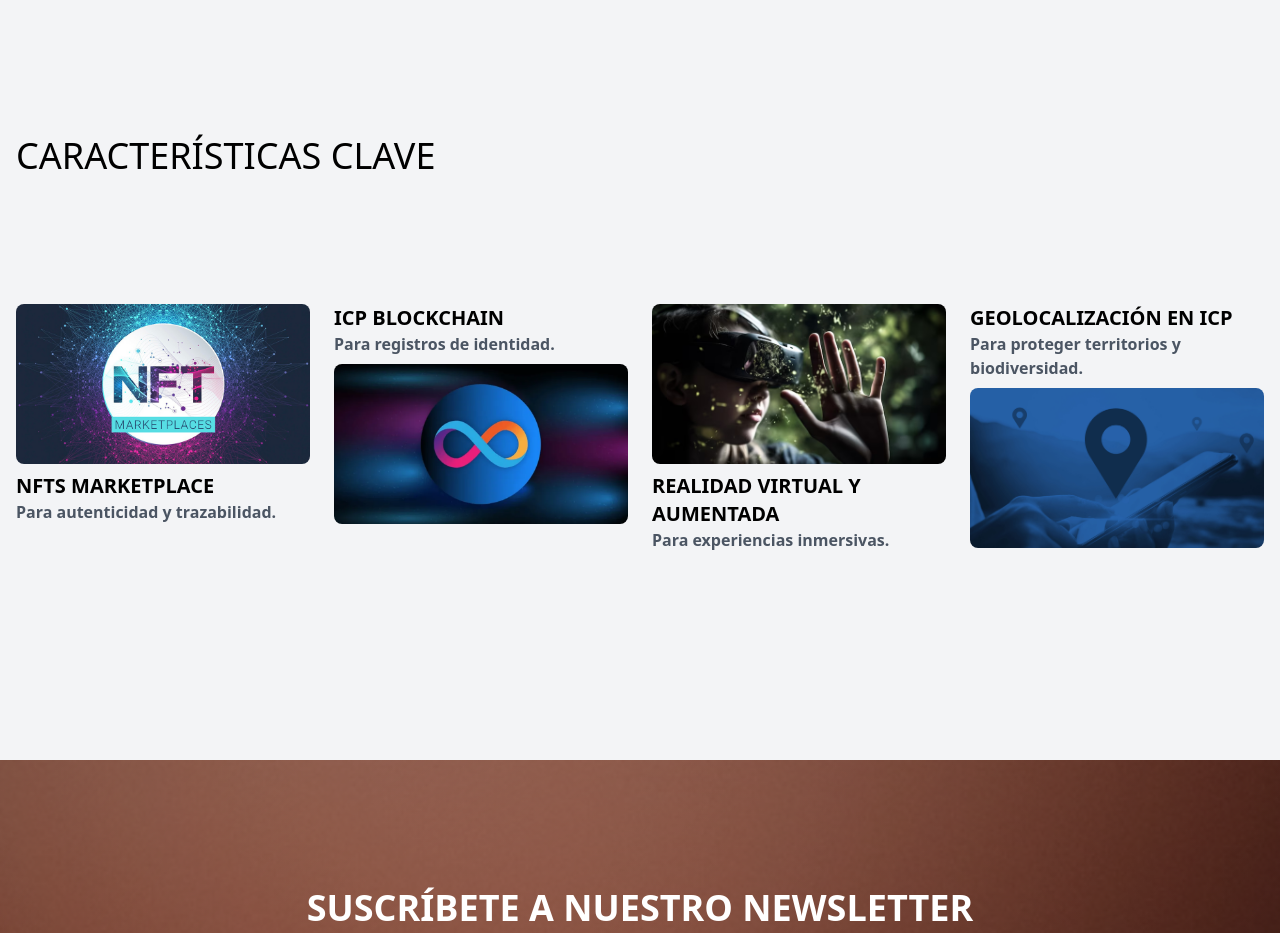
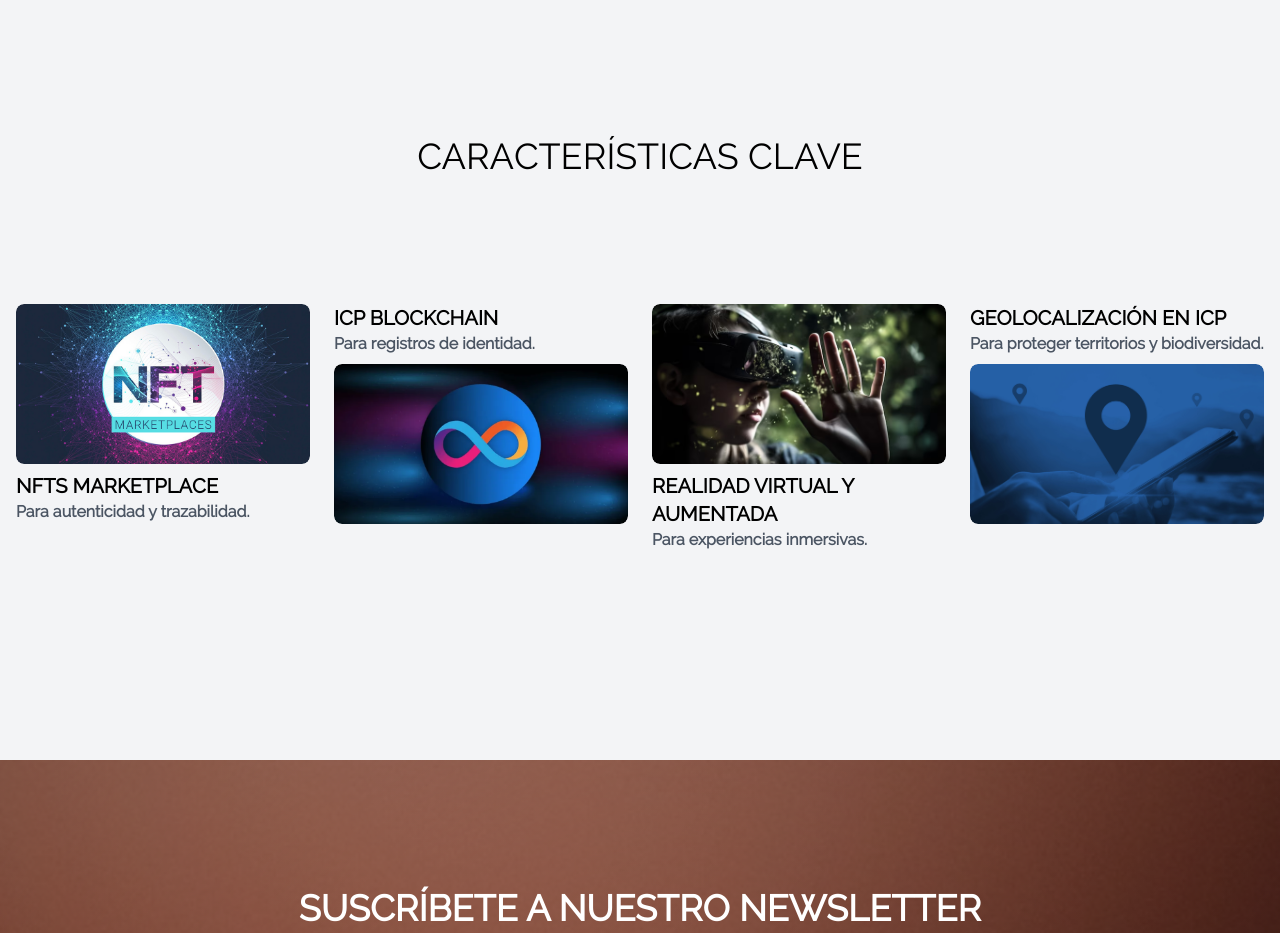
Before and after one commit to vngerus/MuseoNFT, a React (Vite) app: page / in a window 1280 px wide. Shown: the part 840-1773 px from the top of the page. Built offline with nearby package versions, Linux system fonts and the light colour scheme.

Commit message:
perf: se mejora funcionalidad de textos y clases

```diff
--- a/src/App.tsx
+++ b/src/App.tsx
@@ -5,7 +5,7 @@ import BGradient from './components/shared/BGradient';
 
 const App: React.FC = () => {
   return (
-    <div>
+    <div className='font-raleway'>
       <Navbar />
       <Hero />
       <Features />
--- a/src/components/Features.tsx
+++ b/src/components/Features.tsx
@@ -62,20 +62,22 @@ const Features: React.FC = () => {
     return (
         <section className="bg-gray-100 min-h-screen flex items-center justify-center" id='features'>
             <div className="container mx-auto px-4">
-                <h2 className="text-4xl font-normal text-left mb-32 uppercase">Características Clave</h2>
+                <h2 className="text-4xl font-normal mb-32 uppercase text-center">Características Clave</h2>
                 <div className="grid grid-cols-1 md:grid-cols-2 lg:grid-cols-4 gap-6">
                     {items.map((item, index) => (
                         <article key={index} className="flex flex-col items-start mb-8">
                             {index % 2 === 0 ? (
                                 <>
+                                    <div className="relative w-full h-40 overflow-hidden rounded-lg mb-4 lg:mb-2 order-3 lg:order-1">
                                         <img
                                             ref={(el) => (imageRefs.current[index] = el)}
                                             data-index={index}
                                             src={visibleItems.includes(index) ? item.imgSrc : undefined}
                                             alt={`Imagen de ${item.title}`}
-                                        className="w-full h-40 object-cover rounded-lg mb-4 lg:mb-2 order-3 lg:order-1"
+                                            className="absolute inset-0 w-full h-full object-cover transition-transform duration-300 lg:hover:scale-150 rounded-lg"
                                             loading="lazy"
                                         />
+                                    </div>
                                     <h3 className="text-xl font-bold uppercase text-left order-1 lg:order-2">{item.title}</h3>
                                     <p className="text-left font-semibold text-gray-600 order-2 lg:order-3">{item.description}</p>
                                 </>
@@ -83,14 +85,16 @@ const Features: React.FC = () => {
                                 <>
                                     <h3 className="text-xl font-bold uppercase text-left order-1 lg:order-1">{item.title}</h3>
                                     <p className="text-left font-semibold text-gray-600 order-2 lg:order-2">{item.description}</p>
+                                    <div className="relative w-full h-40 overflow-hidden rounded-lg mt-4 lg:mt-2 order-3 lg:order-3">
                                         <img
                                             ref={(el) => (imageRefs.current[index] = el)}
                                             data-index={index}
                                             src={visibleItems.includes(index) ? item.imgSrc : undefined}
                                             alt={`Imagen de ${item.title}`}
-                                        className="w-full h-40 object-cover rounded-lg mt-4 lg:mt-2 order-3 lg:order-3"
+                                            className="absolute inset-0 w-full h-full object-cover transition-transform duration-300 lg:hover:scale-150 rounded-lg"
                                             loading="lazy"
                                         />
+                                    </div>
                                 </>
                             )}
                         </article>
--- a/src/components/Hero.tsx
+++ b/src/components/Hero.tsx
@@ -13,7 +13,7 @@ const Hero: React.FC = () => {
                     <span>Museo NFT</span>
                 </div>
 
-                <h1 id="hero-heading" className="text-4xl md:text-5xl lg:text-6xl font-normal uppercase text-gray-900 mb-32">
+                <h1 id="hero-heading" className="text-4xl md:text-5xl lg:text-6xl font-normal uppercase text-gray-900 mb-32 ">
                     Preservación Cultural y Ecológica de los Pueblos Indígenas.
                 </h1>
             </div>
--- a/src/components/shared/BGradient.tsx
+++ b/src/components/shared/BGradient.tsx
@@ -5,23 +5,19 @@ import Footer from '../Footer';
 const BGradient: React.FC = () => {
     return (
         <section className="relative min-h-screen py-16 text-white" aria-label="Newsletter and footer section">
-            {/* Gradientes y efectos visuales */}
             <div className="absolute inset-0 bg-gradient-to-b from-transparent to-black opacity-90" aria-hidden="true" />
             <div className="absolute inset-0 bg-gradient-to-br from-terracottaRed to-black opacity-90" aria-hidden="true" />
             <div className="absolute inset-0 bg-noise opacity-20" aria-hidden="true" />
             <div className="absolute inset-0 bg-gradient-radial opacity-50" aria-hidden="true" />
 
-            {/* Contenido del newsletter */}
             <div className="relative z-50">
                 <Newsletter />
             </div>
 
-            {/* Separador */}
             <div className="relative z-20 my-8">
                 <hr className="border-t-2 border-gray-400 opacity-70 w-4/5 mx-auto" />
             </div>
 
-            {/* Contenido del footer */}
             <div className="relative z-50 mt-8">
                 <Footer />
             </div>
--- a/src/index.css
+++ b/src/index.css
@@ -12,3 +12,10 @@
 .bg-gradient-radial {
     background-image: radial-gradient(circle, transparent, black);
 }
+
+@font-face {
+    font-family: 'Raleway';
+    src: url('/src/assets/font/raleway.regular.ttf') format('truetype');
+    font-weight: normal;
+    font-style: normal;
+  }
--- a/tailwind.config.js
+++ b/tailwind.config.js
@@ -21,6 +21,9 @@ export default {
         '90': '90',
         '100': '100',
       },
+      fontFamily: {
+        raleway: ['Raleway', 'sans-serif'],
+      },
     },
   },
   plugins: [],
```
Also changed, not shown: src/assets/font/IntegralCF-DemiBold.ttf (added), src/assets/font/raleway.regular.ttf (added). Lines whose indentation alone changed are shown as unchanged.
